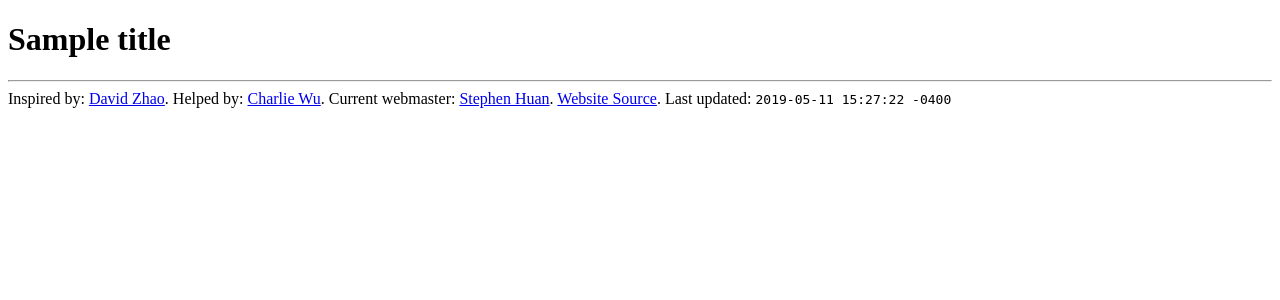
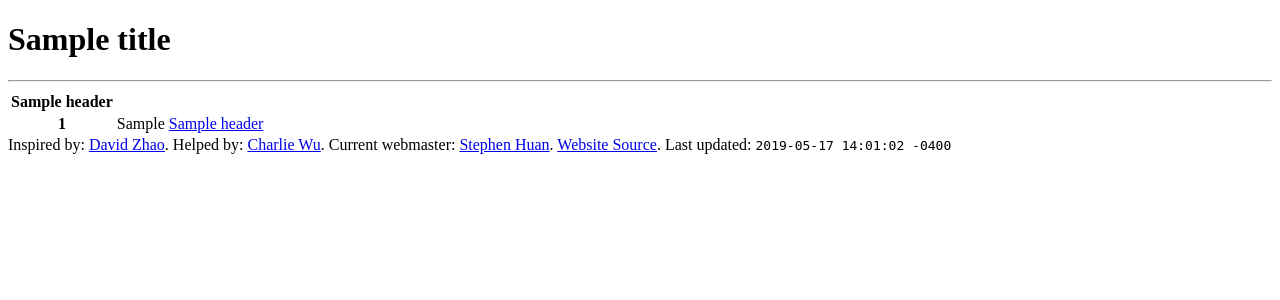
Before and after one commit to tjcubing/TJCubing, a Python web app: template templates/inhouse.html.j2 in a window 1280 px wide. Shown: the part 113-413 px from the top of the page. Run offline with Jinja, Linux system fonts and the light colour scheme; the template is opened without the code that fills it: most values are stand-ins (such as "Sample title", 1, 10 or a date in 2020); some libraries are stand-ins or nearby versions.

Commit message:
prepare for in-house page

```diff
--- a/app.py
+++ b/app.py
@@ -74,6 +74,7 @@ PAGES = {"": lambda: {"year": cube.get_year()},
          "competitions": competitions,
          "algorithms": None,
          "lectures": lectures,
+         "inhouse": None,
          "history": lambda: cube.add_dict(cube.parse_club(), {"url": params["url"]}),
          "contact": None,
          "archive":
@@ -90,8 +91,6 @@ PAGES = {"": lambda: {"year": cube.get_year()},
         }
 
 GLOBAL = {"pages": NAV, "active": cube.VOTE["vote_active"], "URL": params["url"]}
-
-print(NAV)
 
 def make_page(s: str, f=lambda: {}, methods=['GET']):
     """ Takes in a string which specifies both the url and the file name, as well as a function which provides the kwargs for render_template. """
--- a/templates/helper/footer.html.j2
+++ b/templates/helper/footer.html.j2
@@ -1,5 +1,5 @@
 <footer class="footer mt-auto py-3">
   <div class="container">
-    <span class="text-muted"> Inspired by: <a href="https://github.com/davidbzhao">David Zhao</a>. Helped by: <a href="https://github.com/cwu159">Charlie Wu</a>. Current webmaster: <a href="https://github.com/stephen-huan">Stephen Huan</a>. <a href="https://github.com/stephen-huan/TJCubing"> Website Source</a>. Last updated: <code>2019-05-11 15:27:22 -0400</code></span>
+    <span class="text-muted"> Inspired by: <a href="https://github.com/davidbzhao">David Zhao</a>. Helped by: <a href="https://github.com/cwu159">Charlie Wu</a>. Current webmaster: <a href="https://github.com/stephen-huan">Stephen Huan</a>. <a href="https://github.com/stephen-huan/TJCubing"> Website Source</a>. Last updated: <code>2019-05-17 14:01:02 -0400</code></span>
   </div>
 </footer>
--- a/templates/inhouse.html.j2
+++ b/templates/inhouse.html.j2
@@ -1,3 +1,26 @@
 {% extends "helper/base.html.j2" %}
 {% block content %}
+
+<table class="table table-hover">
+  <thead class="thead-dark">
+    <tr>
+      {% for header in headers %}
+        <th scope="col"> {{ header }} </th>
+      {% endfor %}
+    </tr>
+  </thead>
+  <tbody>
+    {% for lecture in lectures %}
+      <tr>
+        <th scope="row"> {{ loop.index }} </th>
+        {% for header in headers[1:4] %}
+          <td> {{ lecture[header|lower] }} </td>
+        {% endfor %}
+        {% for header in headers[4:] %}
+          <td> <a href="{{ furl('pdfs/{}/{}'.format(lecture['title'], lecture[header|lower])) if header != "URL" else lecture[header|lower] }}"> {{ header }} </a> </td>
+        {% endfor %}
+      </tr>
+    {% endfor %}
+  </tbody>
+</table>
 {% endblock %}
--- a/templates/vote/run.html.j2
+++ b/templates/vote/run.html.j2
@@ -10,7 +10,7 @@
     <p> Write a description: </p>
     <!-- https://www.bootply.com/uGGf9Tf4LS# -->
     <div class="col-sm-4 well">
-        <form accept-charset="UTF-8" action="{{ furl_for('run')) }}" method="POST">
+        <form accept-charset="UTF-8" action="{{ furl_for('run') }}" method="POST">
             <textarea class="form-control" maxlength="{{ length }}" name="description" id="description" placeholder="Type in your message" rows="5"></textarea>
             <h6 class="float-right mt-3" id="count_message"></h6>
             <button class="btn btn-info mt-3" type="submit">Send Candidacy</button>
```
